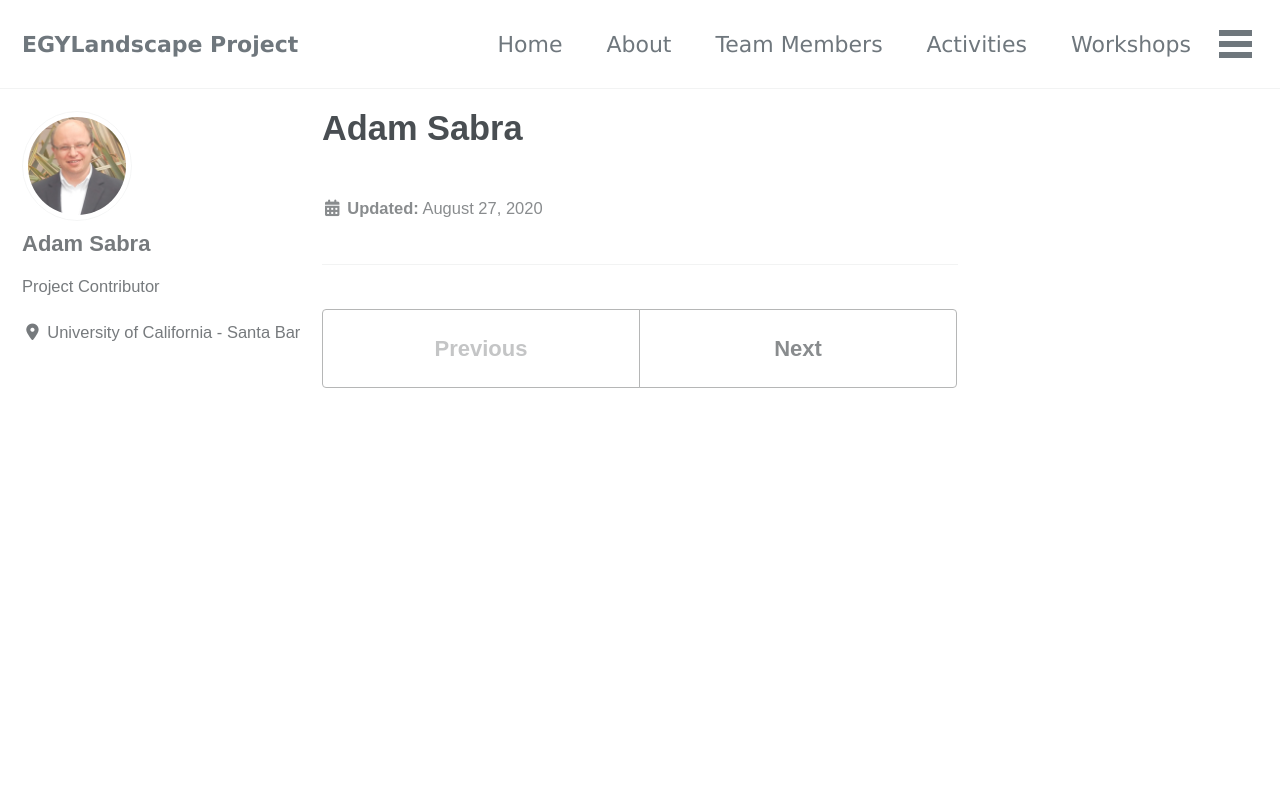
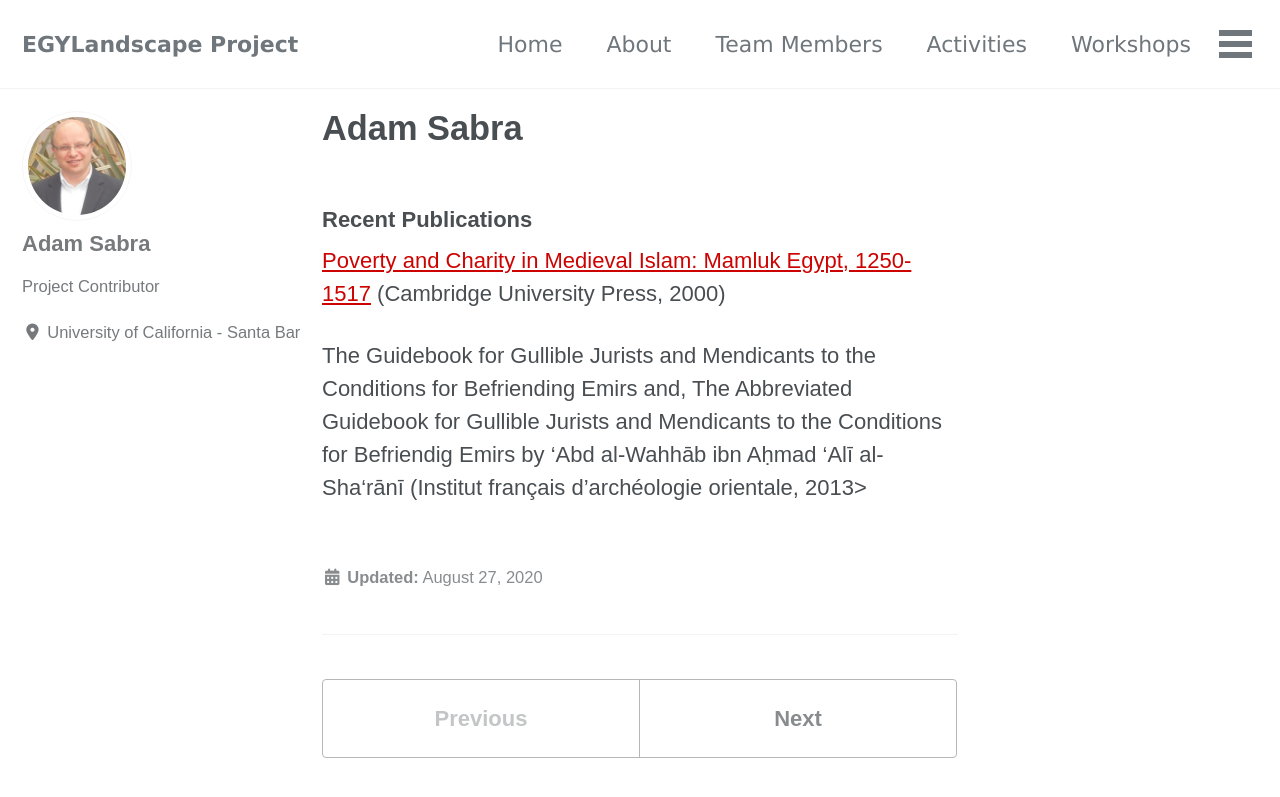
Before and after one commit to mhshaaban/egylandscapeproject.github.io, a Jekyll site: the page built from _members/AdamSabra.md, in a window 1280 px wide and 900 px high. Shown: the top 797 px of the window. Built offline with Jekyll 4.4.1, drawn with Linux system fonts in a browser that asks for light colours; cached includes are drawn as plain includes; nearby versions of some CDN libraries; some web fonts are replaced.

Commit message:
Update AdamSabra.md

```diff
--- a/_members/AdamSabra.md
+++ b/_members/AdamSabra.md
@@ -6,3 +6,9 @@ toc: false
 toc_sticky: false
 layout: single
 ---
+
+### Recent Publications
+
+<a href="https://www.cambridge.org/us/academic/subjects/history/middle-east-history/poverty-and-charity-medieval-islam-mamluk-egypt-12501517?format=PB&isbn=9780521034746">Poverty and Charity in Medieval Islam: Mamluk Egypt, 1250-1517</a> (Cambridge University Press, 2000)
+
+The Guidebook for Gullible Jurists and Mendicants to the Conditions for Befriending Emirs and, The Abbreviated Guidebook for Gullible Jurists and Mendicants to the Conditions for Befriendig Emirs by ‘Abd al-Wahhāb ibn Aḥmad ‘Alī al-Sha‘rānī (Institut français d'archéologie orientale, 2013>
```
